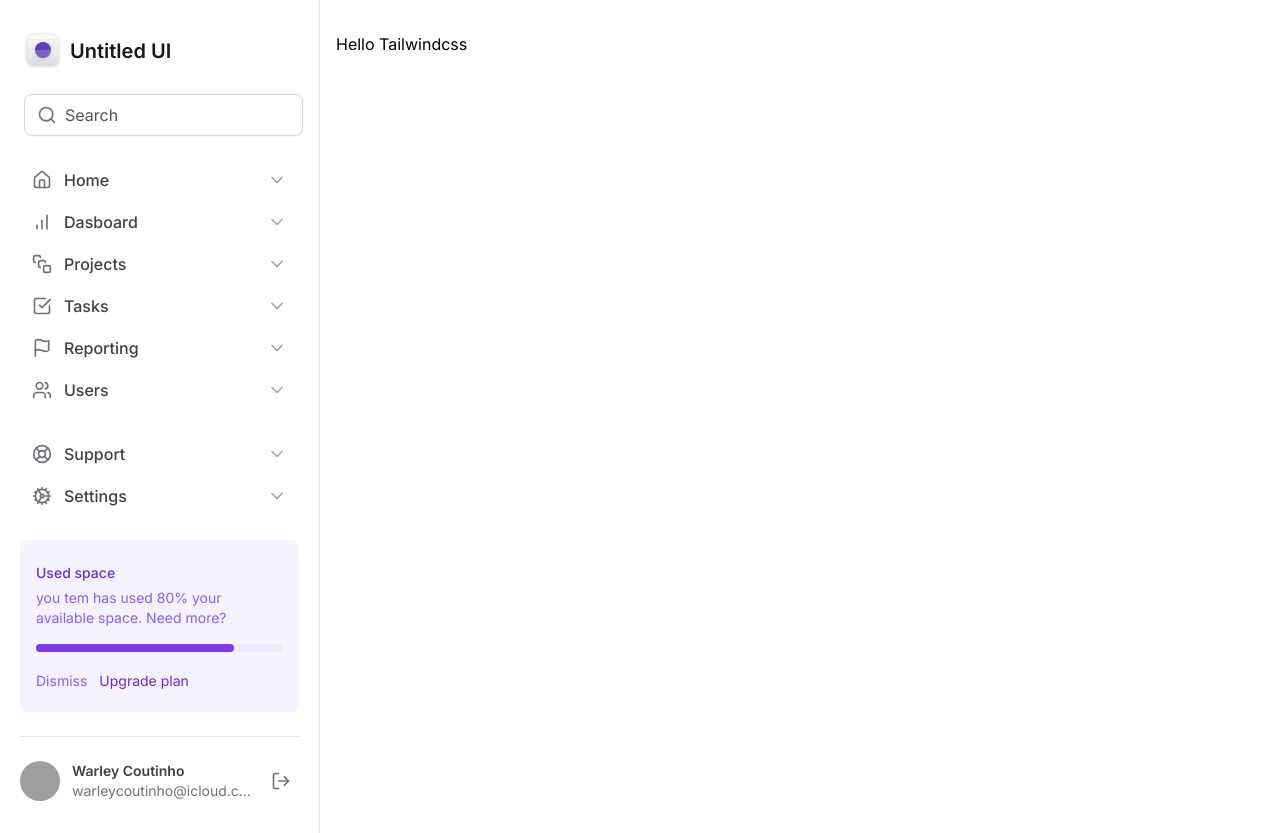
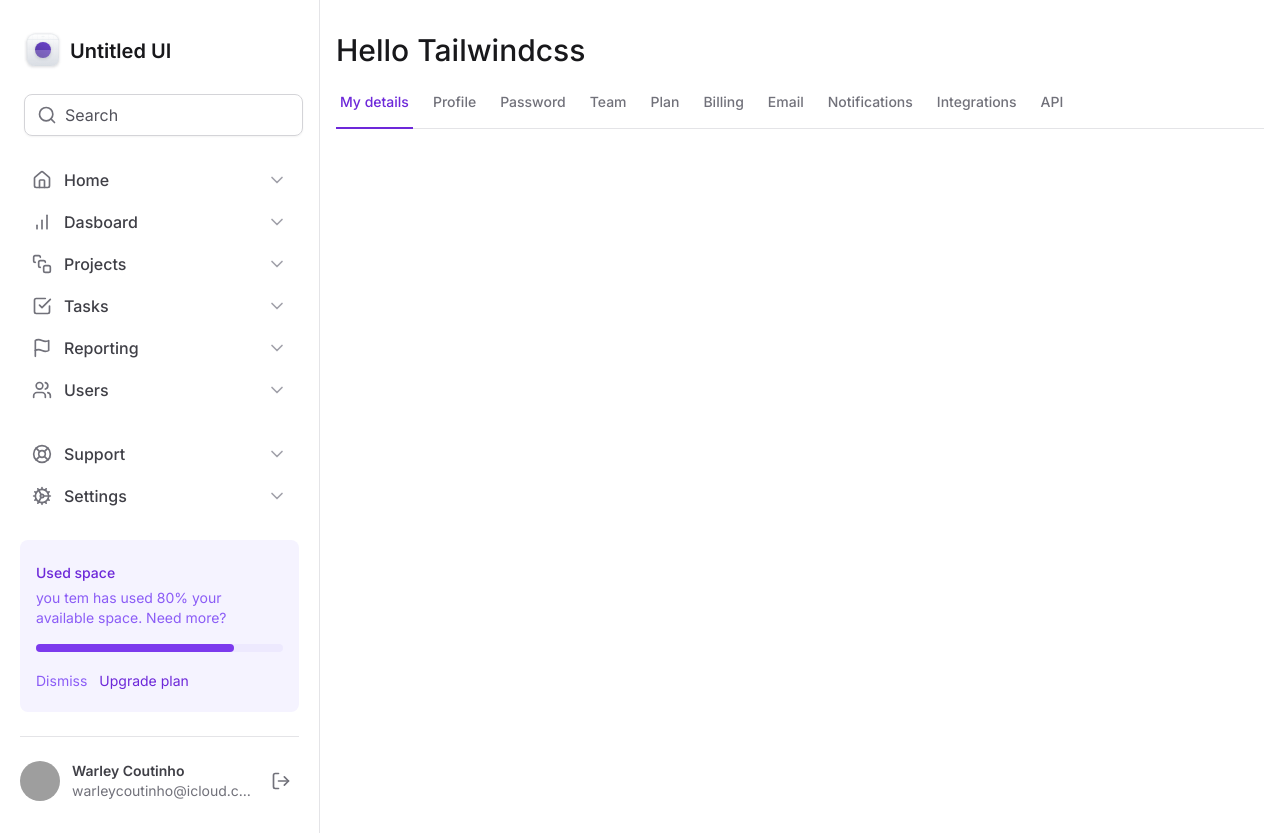
Before and after one commit to WarleyCoutinho/Tailwind-Next, a Next.js app: page / in a window 1280 px wide. Built offline with nearby package versions, Linux system fonts and the light colour scheme; grey boxes are pictures that could not be loaded.

Commit message:
criando o header e adicionando animações

```diff
--- a/package.json
+++ b/package.json
@@ -16,6 +16,8 @@
   "description": "Projeto desenvolvido no curso Masterizando o Tailwind,por Warley Coutinho ",
   "license": "MIT",
   "dependencies": {
+    "@radix-ui/react-tabs": "^1.0.4",
+    "framer-motion": "^11.1.7",
     "lucide-react": "^0.364.0",
     "next": "14.1.3",
     "react": "^18",
--- a/src/app/layout.tsx
+++ b/src/app/layout.tsx
@@ -1,7 +1,8 @@
 import type { Metadata } from "next";
 import { Inter } from "next/font/google";
 import "./globals.css";
-import { Sidebar } from "@components/sidebar/Sidebar";
+import { Sidebar } from "@components/Sidebar/Sidebar";
+
 
 
 const inter = Inter({ subsets: ["latin"] });
--- a/src/app/page.tsx
+++ b/src/app/page.tsx
@@ -1,5 +1,10 @@
+import SettingsTabs from "@components/SettingsTabs";
+
 const Home = () => {
-  return <h1>Hello Tailwindcss</h1>;
+  return <>
+  <h1 className="text-3xl font-medium text-zinc-900">Hello Tailwindcss</h1>
+  <SettingsTabs/>
+  </>
 };
 
 export default Home;
--- /dev/null
+++ b/src/components/SettingsTabs/Tabitem.tsx
@@ -0,0 +1,28 @@
+'use client'
+
+import * as Tabs from '@radix-ui/react-tabs'
+import { motion } from 'framer-motion'
+
+export interface TabItemProps {
+  value: string
+  title: string
+  isSelected?: boolean
+}
+
+export const TabItem=({ value, title, isSelected = false }: TabItemProps)=> {
+  return (
+    <Tabs.Trigger
+      value={value}
+      className="relative px-1 pb-4 text-sm font-medium text-zinc-500 hover:text-violet-700 data-[state=active]:text-violet-700"
+    >
+      <span>{title}</span>
+
+      {isSelected && (
+        <motion.div
+          layoutId="activeTab"
+          className="absolute -bottom-px left-0 right-0 h-0.5 bg-violet-700"
+        />
+      )}
+    </Tabs.Trigger>
+  )
+}
--- /dev/null
+++ b/src/components/SettingsTabs/index.tsx
@@ -0,0 +1,54 @@
+'use client'
+
+import * as Tabs from '@radix-ui/react-tabs'
+import { TabItem } from './Tabitem';
+
+import { useState } from 'react'
+const SettingsTabs = () => {
+  const [currentTab, setCurrentTab] = useState('tab1')
+  return (<Tabs.Root value={currentTab} onValueChange={setCurrentTab}>
+  <Tabs.List className="mt-6 flex w-full items-center gap-4 border-b border-zinc-200">
+    <TabItem
+      value="tab1"
+      title="My details"
+      isSelected={currentTab === 'tab1'}
+    />
+    <TabItem
+      value="tab2"
+      title="Profile"
+      isSelected={currentTab === 'tab2'}
+    />
+    <TabItem
+      value="tab3"
+      title="Password"
+      isSelected={currentTab === 'tab3'}
+    />
+    <TabItem value="tab4" title="Team" isSelected={currentTab === 'tab4'} />
+    <TabItem value="tab5" title="Plan" isSelected={currentTab === 'tab5'} />
+    <TabItem
+      value="tab6"
+      title="Billing"
+      isSelected={currentTab === 'tab6'}
+    />
+    <TabItem
+      value="tab7"
+      title="Email"
+      isSelected={currentTab === 'tab7'}
+    />
+    <TabItem
+      value="tab8"
+      title="Notifications"
+      isSelected={currentTab === 'tab8'}
+    />
+    <TabItem
+      value="tab9"
+      title="Integrations"
+      isSelected={currentTab === 'tab9'}
+    />
+    <TabItem value="tab10" title="API" isSelected={currentTab === 'tab10'} />
+  </Tabs.List>
+</Tabs.Root>
+)
+};
+
+export default SettingsTabs;
```
Also changed, not shown: src/components/Sidebar/Input.tsx (renamed from src/components/sidebar/Input.tsx), src/components/Sidebar/Logo.tsx (renamed from src/components/sidebar/Logo.tsx), src/components/Sidebar/MainNavigation/Navitem.tsx (renamed from src/components/sidebar/MainNavigation/Navitem.tsx), src/components/Sidebar/MainNavigation/index.tsx (renamed from src/components/sidebar/MainNavigation/index.tsx), src/components/Sidebar/Profile.tsx (renamed from src/components/sidebar/Profile.tsx), src/components/Sidebar/Sidebar.tsx (renamed from src/components/sidebar/Sidebar.tsx), src/components/Sidebar/UsedSpaceWidget.tsx (renamed from src/components/sidebar/UsedSpaceWidget.tsx), 1 other file (tests, documents, lock files or other folders).
